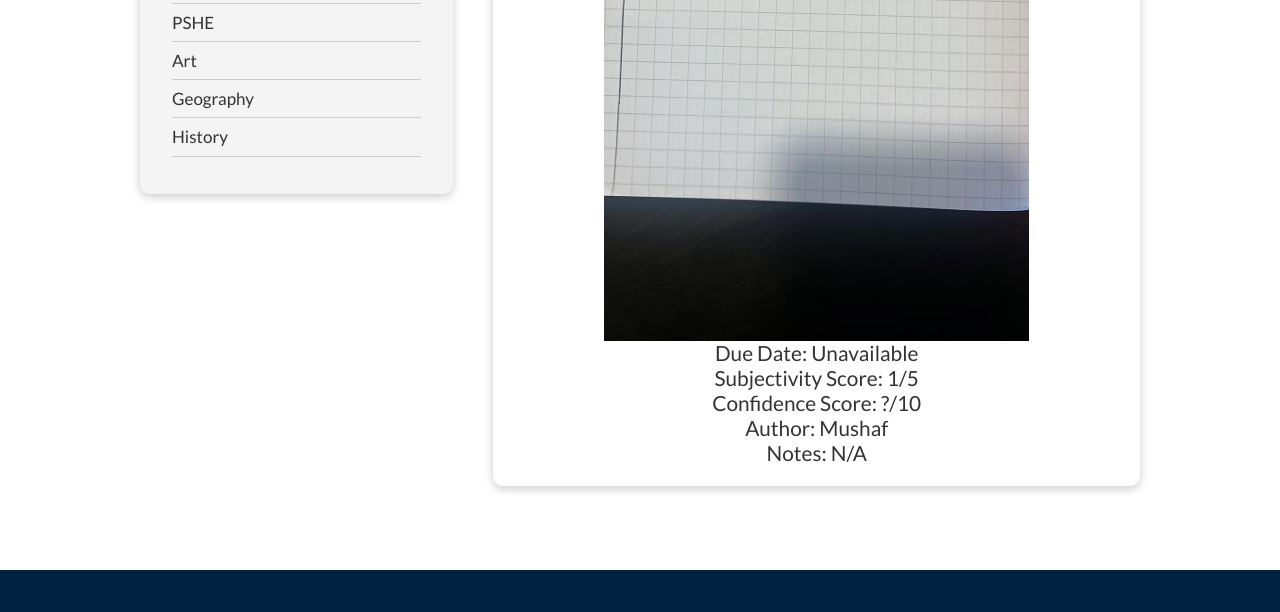
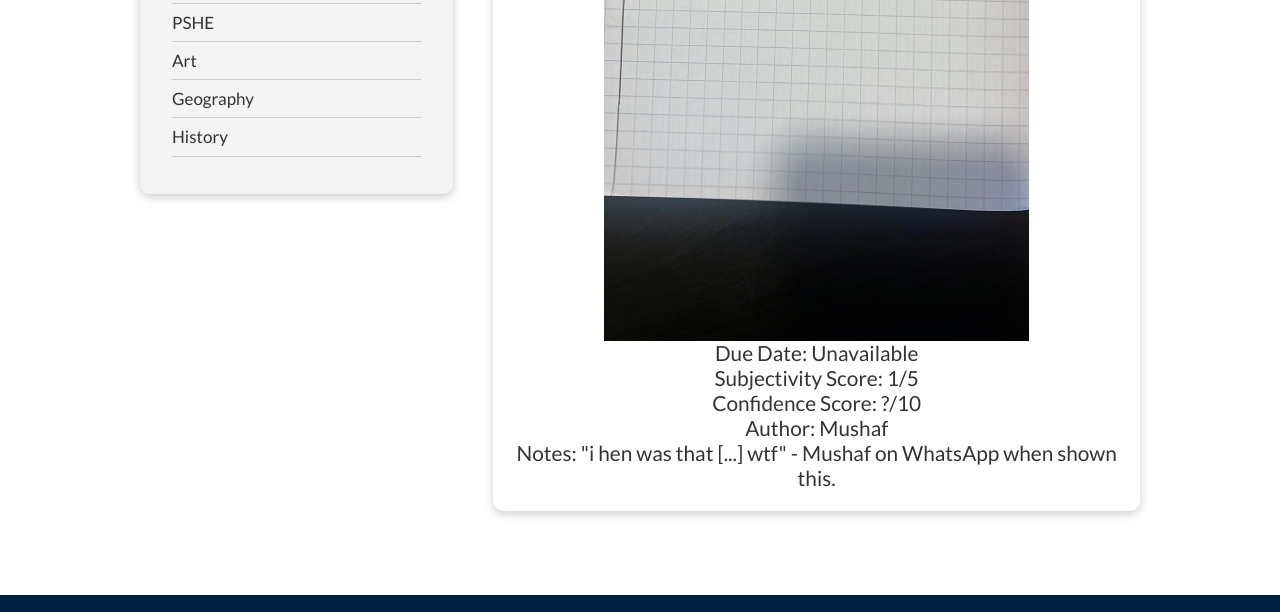
Before and after one commit to graingames/hwh, a plain HTML site: page maths.html in a window 1280 px wide. Shown: the part 932-1544 px from the top of the page. Drawn offline with Linux system fonts and the light colour scheme; a web font is replaced by a local one.

Commit message:
Math joke #1 added

```diff
--- a/maths.html
+++ b/maths.html
@@ -75,7 +75,7 @@
                     <h2 class="h2 hw">Subjectivity Score: 1/5</h2>
                     <h2 class="h2 hw">Confidence Score: ?/10</h2>
                     <h2 class="h2 hw">Author: Mushaf</h2>
-                    <h2 class="h2 hw">Notes: N/A</h2>
+                    <h2 class="h2 hw">Notes: "i hen was that [...] wtf" - Mushaf on WhatsApp when shown this.</h2>
                 </div>
                 <br>
             </div>
```
